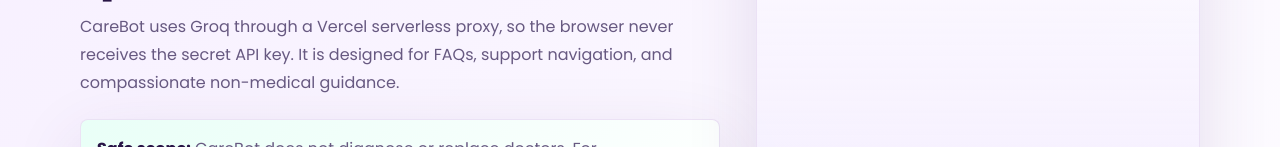
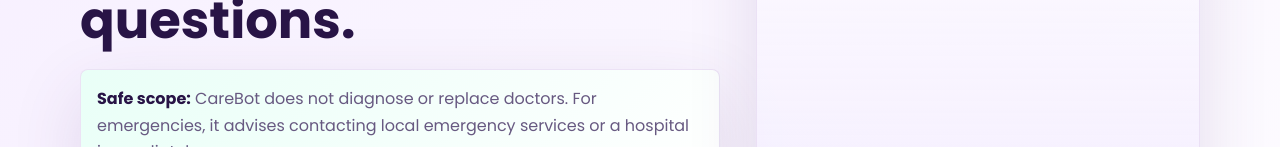
Before and after one commit to SanthoshS23MIS0616/careconnect, a website: page index.html in a window 1280 px wide. Shown: the part 2267-2414 px from the top of the page. Drawn offline with Linux system fonts and the light colour scheme.

Commit message:
Initial commit

```diff
--- a/index.html
+++ b/index.html
@@ -211,7 +211,7 @@
         <div class="assistant-copy">
           <p class="eyebrow">AI idea</p>
           <h2 id="assistant-title">CareBot answers common support questions.</h2>
-          <p>CareBot uses Groq through a Vercel serverless proxy, so the browser never receives the secret API key. It is designed for FAQs, support navigation, and compassionate non-medical guidance.</p>
+          <p></p>
           <div class="ai-safe-note">
             <strong>Safe scope:</strong> CareBot does not diagnose or replace doctors. For emergencies, it advises contacting local emergency services or a hospital immediately.
           </div>
```
